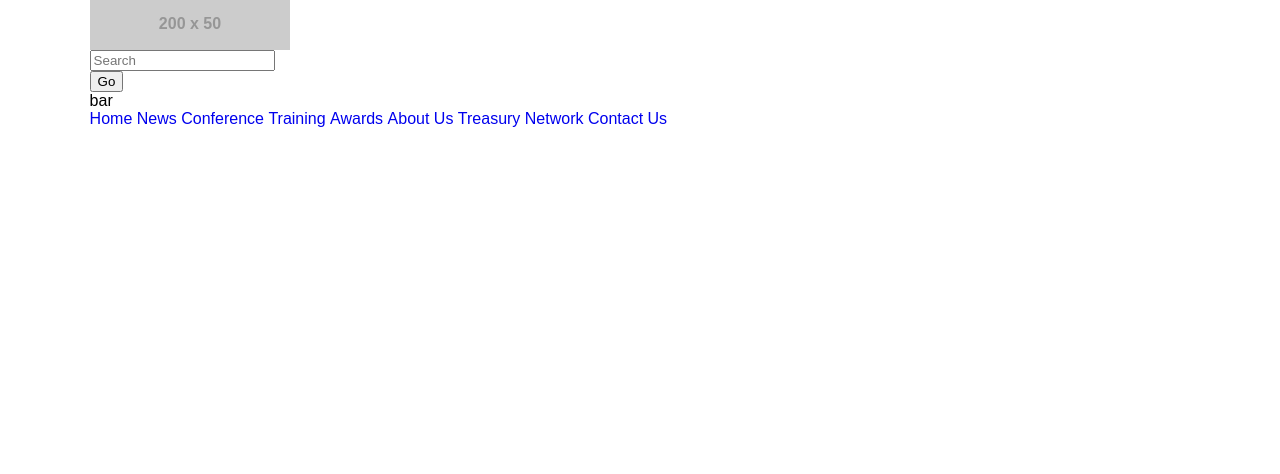
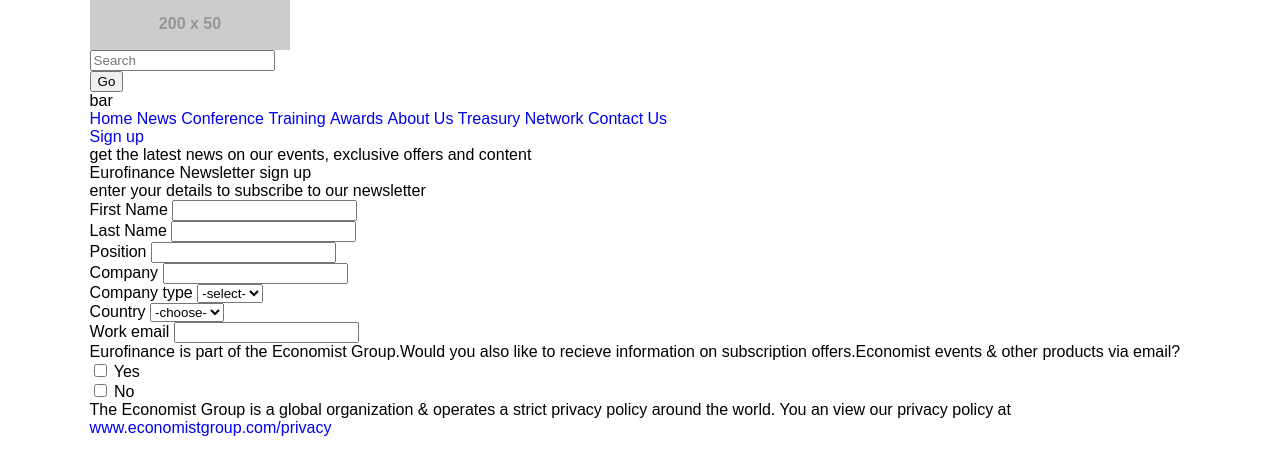
Before and after one commit to shilpajith1994/Eurofinance-Form-Validation, a plain HTML site: page index.html in a window 1280 px wide. Drawn offline with Linux system fonts and the light colour scheme; placeholder pictures from the web are drawn by us.

Commit message:
structure added

```diff
--- a/index.html
+++ b/index.html
@@ -38,7 +38,7 @@
       <div class="hamburger">
         <span class="bar">bar</span>
       </div>
-      <nav class="nav-bar">
+      <nav>
         <ul class="nav-links">
           <li><a href="#FIXME"  title="home">Home </a></li>
           <li><a href="#FIXME" title="news">News </a></li>
@@ -56,7 +56,76 @@
     <!--header section start-->
     <!--main section start-->
     <main>
+     <section  class="banner">
+      <div class="wrapper">
+     <h2>
+      <a href="#FIXME">Sign up</a>
+     </h2>
+     <span>get the latest news on our events, </span>
+     <span>exclusive offers and content</span>
+    </div>
+     </section>
 
+     <!-- form section -->
+     <section class="newsletter">
+      <div class="wrapper">
+        <ul class="links">
+         <li>Eurofinance</li>
+         <li>Newsletter sign up</li>
+        </ul>
+        <h2>enter your details to subscribe to our newsletter</h2>
+        <form action="#FIXME" method="POST">
+          <div class="form-input">
+            <label for="fname">First Name</label>
+            <input type="text" id="fname" class="fname">
+          </div>
+          <div class="form-input">
+            <label for="lname">Last Name</label>
+            <input type="text" id="lname" class="lname">
+          </div>
+          <div class="form-input">
+            <label for="position">Position</label>
+            <input type="text" id="position" class="position">
+          </div>
+          <div class="form-input">
+            <label for="company">Company</label>
+            <input type="text" id="company" class="company">
+          </div>
+          <div class="form-input">
+            <label for="type">Company type</label>
+            <select id="type" class="type">
+              <option value="select">-select-</option>
+              <option value="mnc">MNC</option>
+              <option value="private">Private</option>
+            </select>
+            <div class="form-input">
+              <label for="country">Country</label>
+              <select id="country" class="country">
+                <option value="choose">-choose-</option>
+                <option value="india">India</option>
+                <option value="america">America</option>
+              </select>
+          </div>
+          <div class="form-input">
+            <label for="email">Work email</label>
+            <input type="text" id="email" class="email">
+          </div>
+          <p>Eurofinance is part of the Economist Group.Would you also like to recieve information on
+            subscription offers.Economist events & other products via email?
+          </p>
+          <div class="form-input checkbx">
+              <input type="checkbox" id="yes" name="yes" value="yes">
+              <label for="yes">Yes</label>
+            </div>
+            <div class="form-input checkbx">
+              <input type="checkbox" id="no" name="no" value="no">
+              <label for="no">No</label>
+            </div>
+        <p> The Economist Group is a global organization & operates a strict privacy policy around the world.
+         You an view our privacy policy at <a href="#FIXME" title="www.economistgroup.com/privacy" class="privacyLink"> www.economistgroup.com/privacy </a> </p>
+        </form>
+      </div>
+     </section>
     </main>
     <!--main section end-->
 
```
